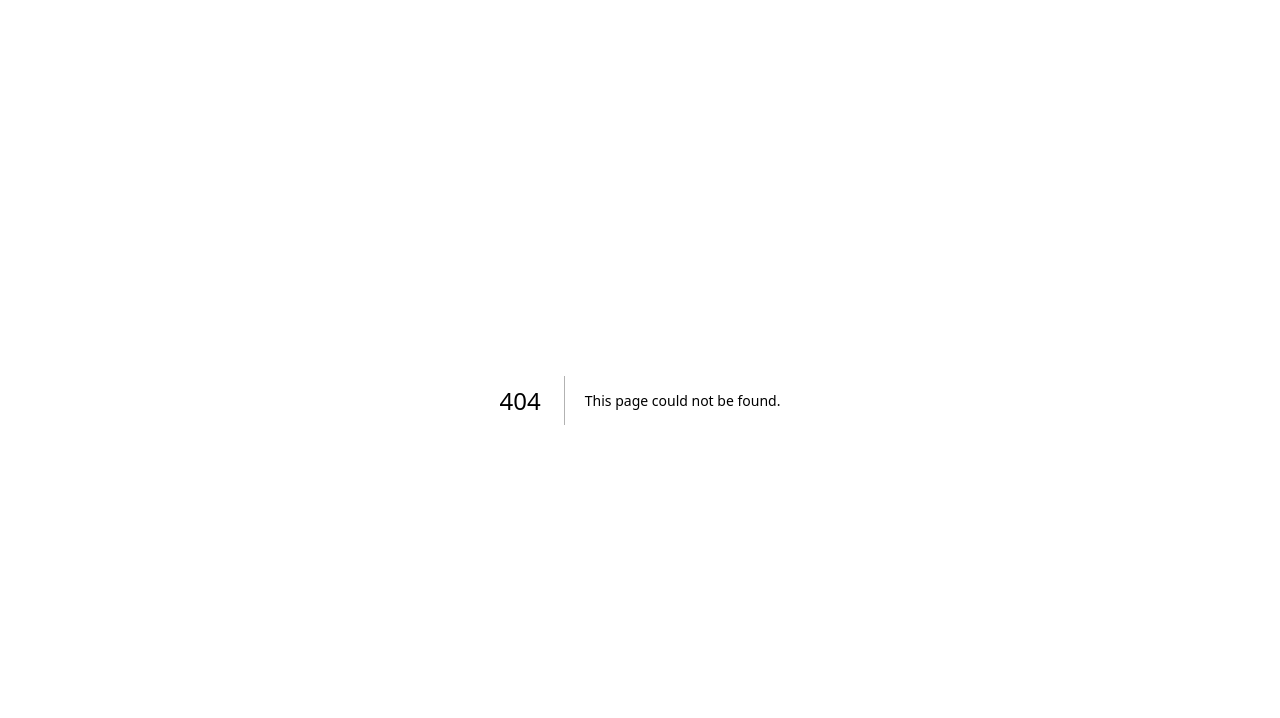
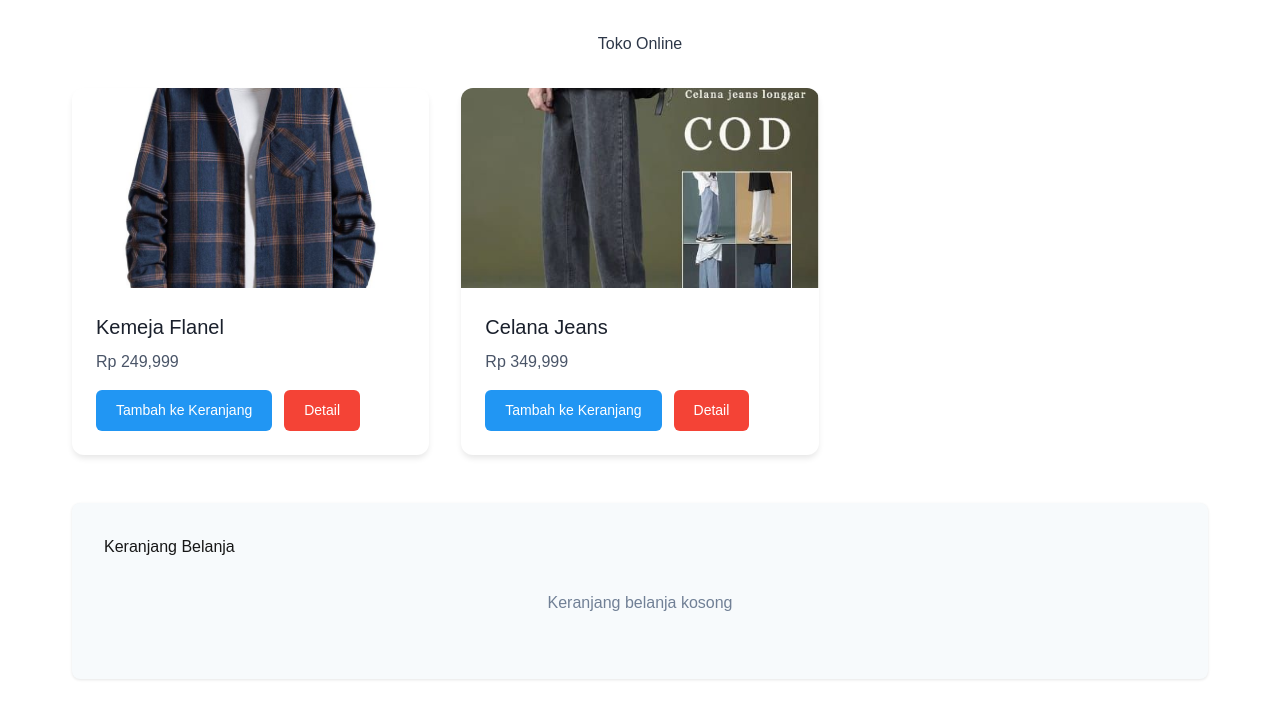
Before and after one commit to Brianbramasta/dot_test_FE, a Next.js app: page /toko_online in a window 1280 px wide. Before the commit this address had no page. Shown: the top 718 px of the page. Built offline with nearby package versions, Linux system fonts and the light colour scheme.

Commit message:
daftar product

```diff
--- /dev/null
+++ b/src/app/toko_online/page.module.css
@@ -0,0 +1,162 @@
+.container {
+  max-width: 1200px;
+  margin: 0 auto;
+  padding: 2rem;
+}
+
+.title {
+  text-align: center;
+  margin-bottom: 2rem;
+  color: #2d3748;
+}
+
+.productList {
+  display: grid;
+  grid-template-columns: repeat(auto-fill, minmax(300px, 1fr));
+  gap: 2rem;
+  margin-bottom: 3rem;
+}
+
+.productItem {
+  background: #ffffff;
+  border-radius: 12px;
+  overflow: hidden;
+  box-shadow: 0 4px 6px -1px rgba(0, 0, 0, 0.1);
+  transition: transform 0.2s ease;
+}
+
+.productItem:hover {
+  transform: translateY(-2px);
+}
+
+.productImage {
+  width: 100%;
+  height: 200px;
+  object-fit: cover;
+}
+
+.productInfo {
+  padding: 1.5rem;
+}
+
+.productInfo h3 {
+  margin: 0 0 0.5rem;
+  font-size: 1.25rem;
+  color: #1a202c;
+}
+
+.productInfo p {
+  color: #4a5568;
+  margin-bottom: 1rem;
+}
+
+.cartSection {
+  background: #f7fafc;
+  padding: 2rem;
+  border-radius: 8px;
+  box-shadow: 0 1px 3px rgba(0, 0, 0, 0.1);
+}
+
+.cartItems {
+  margin-top: 1rem;
+}
+
+.cartItem {
+  display: flex;
+  justify-content: space-between;
+  align-items: center;
+  padding: 1rem;
+  background: white;
+  margin-bottom: 0.5rem;
+  border-radius: 6px;
+}
+
+.cartControls {
+  display: flex;
+  align-items: center;
+  gap: 1rem;
+}
+
+.total {
+  font-weight: bold;
+  font-size: 1.25rem;
+  margin-top: 1rem;
+  padding-top: 1rem;
+  border-top: 1px solid #e2e8f0;
+}
+
+.emptyMessage {
+  text-align: center;
+  color: #718096;
+  padding: 2rem;
+}
+
+.modalBackdrop {
+  position: fixed;
+  top: 0;
+  left: 0;
+  right: 0;
+  bottom: 0;
+  background: rgba(0, 0, 0, 0.5);
+  display: flex;
+  align-items: center;
+  justify-content: center;
+  z-index: 1000;
+}
+
+.modalContent {
+  background: white;
+  padding: 2rem;
+  border-radius: 8px;
+  max-width: 500px;
+  width: 90%;
+  position: relative;
+}
+
+.closeButton {
+  position: absolute;
+  top: 1rem;
+  right: 1rem;
+  background: none;
+  border: none;
+  font-size: 1.5rem;
+  cursor: pointer;
+  padding: 0.5rem;
+}
+
+.modalImage {
+  width: 100%;
+  height: 300px;
+  object-fit: cover;
+  border-radius: 4px;
+  margin-bottom: 1rem;
+}
+
+.price {
+  color: #2d3748;
+  font-weight: bold;
+  font-size: 1.25rem;
+  margin: 1rem 0;
+}
+
+.description {
+  color: #4a5568;
+  line-height: 1.6;
+  margin-bottom: 1.5rem;
+}
+
+@media (max-width: 768px) {
+  .container {
+    padding: 1rem;
+  }
+
+  .productList {
+    grid-template-columns: 1fr;
+  }
+
+  .cartItem {
+    flex-direction: column;
+    align-items: flex-start;
+    gap: 0.5rem;
+  }
+}
--- /dev/null
+++ b/src/app/toko_online/page.tsx
@@ -0,0 +1,156 @@
+'use client';
+import { useState } from 'react';
+import { InputField } from '@/components/InputField/InputField';
+import { CustomButton } from '@/components/CustomButton/CustomButton';
+import styles from './page.module.css';
+
+interface Product {
+  id: string;
+  name: string;
+  price: number;
+  description: string;
+  image: string;
+}
+
+interface CartItem extends Product {
+  quantity: number;
+}
+
+export default function OnlineStore() {
+  const [products] = useState<Product[]>([
+    {
+      id: '1',
+      name: 'Kemeja Flanel',
+      price: 249999,
+      description: 'Kemeja flanel premium dengan berbagai pilihan warna',
+      image: '/produk/kemeja.png'
+    },
+    {
+      id: '2',
+      name: 'Celana Jeans',
+      price: 349999,
+      description: 'Celana jeans slim fit tahan lama',
+      image: '/produk/jeans.png'
+    }
+  ]);
+
+  const [cartItems, setCartItems] = useState<CartItem[]>([]);
+  const [selectedProduct, setSelectedProduct] = useState<Product | null>(null);
+
+  const handleProductClick = (product: Product) => {
+    setSelectedProduct(product);
+  };
+
+  const closeModal = () => {
+    setSelectedProduct(null);
+  };
+
+  const addToCart = (product: Product) => {
+    setCartItems(prev => {
+      const existing = prev.find(item => item.id === product.id);
+      if (existing) {
+        return prev.map(item =>
+          item.id === product.id
+            ? { ...item, quantity: item.quantity + 1 }
+            : item
+        );
+      }
+      return [...prev, { ...product, quantity: 1 }];
+    });
+  };
+
+  const removeFromCart = (productId: string) => {
+    setCartItems(prev => prev.filter(item => item.id !== productId));
+  };
+
+  const getTotal = () => {
+    return cartItems.reduce((sum, item) => sum + item.price * item.quantity, 0);
+  };
+
+  return (
+    <div className={styles.container}>
+      <h1 className={styles.title}>Toko Online</h1>
+
+      <div className={styles.productList}>
+        {products.map(product => (
+          <div key={product.id} className={styles.productItem} >
+            <img
+              src={product.image}
+              alt={product.name}
+              className={styles.productImage}
+            />
+            <div className={styles.productInfo}>
+              <h3>{product.name}</h3>
+              <p>Rp {product.price.toLocaleString()}</p>
+              <CustomButton
+                onClick={() => addToCart(product)}
+                variant="primary"
+                style={{marginRight:'12px'}}
+              >
+                Tambah ke Keranjang
+              </CustomButton>
+              <CustomButton
+                onClick={() => handleProductClick(product)}
+                variant="secondary"
+              >
+                Detail
+              </CustomButton>
+            </div>
+          </div>
+        ))}
+      </div>
+
+      {selectedProduct && (
+        <div className={styles.modalBackdrop} onClick={closeModal}>
+          <div className={styles.modalContent} onClick={(e) => e.stopPropagation()}>
+            <button className={styles.closeButton} onClick={closeModal}>&times;</button>
+            <img
+              src={selectedProduct.image}
+              alt={selectedProduct.name}
+              className={styles.modalImage}
+            />
+            <h3>{selectedProduct.name}</h3>
+            <p className={styles.price}>Rp {selectedProduct.price.toLocaleString()}</p>
+            <p className={styles.description}>{selectedProduct.description}</p>
+            <CustomButton
+              onClick={() => {
+                addToCart(selectedProduct);
+                closeModal();
+              }}
+              variant="primary"
+            >
+              Tambah ke Keranjang
+            </CustomButton>
+          </div>
+        </div>
+      )}
+
+      <div className={styles.cartSection}>
+        <h2>Keranjang Belanja</h2>
+        {cartItems.length === 0 ? (
+          <p className={styles.emptyMessage}>Keranjang belanja kosong</p>
+        ) : (
+          <div className={styles.cartItems}>
+            {cartItems.map(item => (
+              <div key={item.id} className={styles.cartItem}>
+                <span>{item.name}</span>
+                <div className={styles.cartControls}>
+                  <span>Qty: {item.quantity}</span>
+                  <CustomButton
+                    onClick={() => removeFromCart(item.id)}
+                    variant="secondary"
+                  >
+                    Hapus
+                  </CustomButton>
+                </div>
+              </div>
+            ))}
+            <div className={styles.total}>
+              Total: Rp {getTotal().toLocaleString()}
+            </div>
+          </div>
+        )}
+      </div>
+    </div>
+  );
+}
--- a/src/components/CustomButton/CustomButton.tsx
+++ b/src/components/CustomButton/CustomButton.tsx
@@ -5,15 +5,18 @@ interface CustomButtonProps {
   children: React.ReactNode;
   onClick: () => void;
   variant?: 'primary' | 'secondary';
+  style?: React.CSSProperties;
 }
 
 export const CustomButton: React.FC<CustomButtonProps> = ({
   children,
   onClick,
-  variant = 'primary'
+  variant = 'primary' ,
+  style={}
 }) => (
   <button
     className={`${styles.button} ${styles[variant]}`}
+    style={style}
     onClick={onClick}
   >
     {children}
```
Also changed, not shown: public/produk/jeans.png (added), public/produk/kemeja.png (added).
